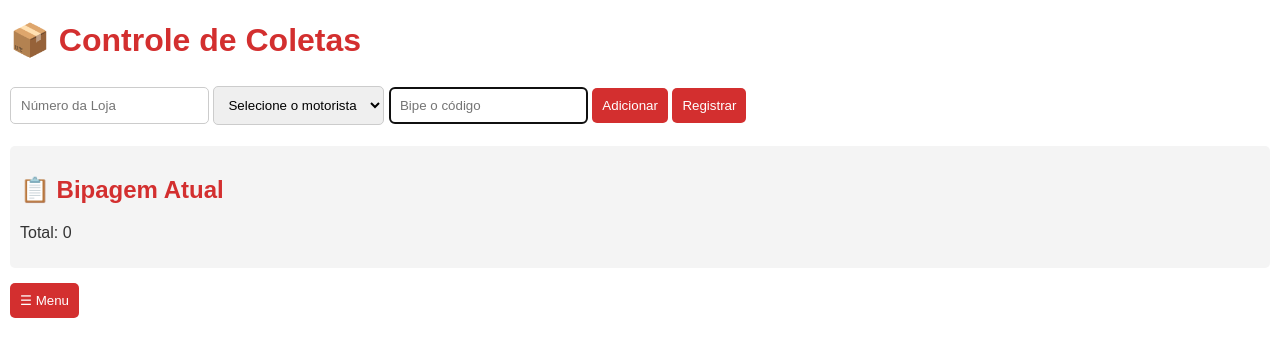
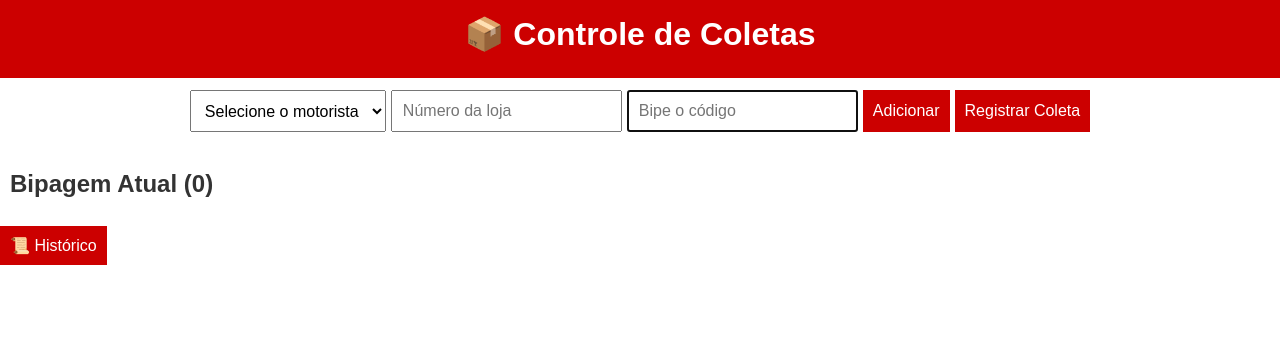
Before and after one commit to jeansantos997705-png/coleta-oms, a Flask app: page / in a window 1280 px wide. Shown: the top 357 px of the page. Run offline with Flask 3, Linux system fonts and the light colour scheme.

Commit message:
correção

```diff
--- a/static/script.js
+++ b/static/script.js
@@ -1,80 +1,111 @@
 let bipagemAtual = [];
-
-document.getElementById("addBtn").addEventListener("click", adicionarCodigo);
-document.getElementById("codigo").addEventListener("keypress", function(e) {
-    if(e.key === 'Enter') adicionarCodigo();
-});
 
 function adicionarCodigo() {
   const codigoInput = document.getElementById("codigo");
   const codigo = codigoInput.value.trim();
-    const loja = document.getElementById("loja").value.trim();
-    const motorista = document.getElementById("motorista").value;
+  const msg = document.getElementById("mensagem");
 
-    if (!codigo || !loja || !motorista) {
-        alert("Preencha todos os campos!");
+  if (!codigo) {
+    msg.innerText = "Informe um código!";
     return;
   }
 
-    if (!/^.{12}$/.test(codigo)) {
-        alert("O código deve ter 12 caracteres, incluindo o traço (-).");
-        codigoInput.value = "";
+  if (codigo.length !== 12) { // 12 com traço
+    msg.innerText = "Código inválido! Deve ter 12 caracteres.";
     return;
   }
 
-    bipagemAtual.push({codigo, loja, motorista});
-    atualizarListaBipagem();
+  if (bipagemAtual.find(item => item.codigo === codigo)) {
+    msg.innerText = "Código já foi adicionado na coleta atual!";
+    return;
+  }
+
+  const motorista = document.getElementById("motorista").value;
+  const loja = document.getElementById("loja").value.trim();
+
+  if (!motorista || !loja) {
+    msg.innerText = "Selecione motorista e insira a loja!";
+    return;
+  }
+
+  bipagemAtual.push({ codigo, motorista, loja });
+  atualizarBipagem();
   codigoInput.value = "";
   codigoInput.focus();
+  msg.innerText = "";
 }
 
-function atualizarListaBipagem() {
+function atualizarBipagem() {
   const lista = document.getElementById("lista-bipagem");
   lista.innerHTML = "";
   bipagemAtual.forEach(item => {
     const li = document.createElement("li");
-        li.textContent = `${item.loja} - ${item.motorista}: ${item.codigo}`;
+    li.textContent = `${item.codigo} - ${item.loja} - ${item.motorista}`;
     lista.appendChild(li);
   });
   document.getElementById("contador").innerText = bipagemAtual.length;
 }
 
 async function registrar() {
-    if(bipagemAtual.length === 0) return alert("Nenhum código para registrar!");
+  if (!bipagemAtual.length) return;
+
   const resp = await fetch("/registrar", {
     method: "POST",
-        headers: {"Content-Type": "application/json"},
+    headers: { "Content-Type": "application/json" },
     body: JSON.stringify(bipagemAtual)
   });
+
   const data = await resp.json();
-    alert(data.mensagem);
+  document.getElementById("mensagem").innerText = data.mensagem;
   bipagemAtual = [];
-    atualizarListaBipagem();
-    atualizarHistorico();
+  atualizarBipagem();
 }
 
-async function atualizarHistorico() {
+// ---------- Histórico ----------
+async function abrirHistorico() {
+  document.getElementById("main-page").classList.add("hidden");
+  document.getElementById("historico-page").classList.remove("hidden");
+
   const resp = await fetch("/listar");
   const dados = await resp.json();
-    const lista = document.getElementById("lista-historico");
+
+  const agrupados = {};
+
+  dados.forEach(item => {
+    const chave = `${item.motorista}|${item.loja}|${item.data}`;
+    if (!agrupados[chave]) agrupados[chave] = [];
+    agrupados[chave].push(item.codigo);
+  });
+
+  const historicoLista = document.getElementById("historico-lista");
+  historicoLista.innerHTML = "";
+
+  for (const key in agrupados) {
+    const [motorista, loja, data] = key.split("|");
+    const quantidade = agrupados[key].length;
+
+    const div = document.createElement("div");
+    div.classList.add("coleta-item");
+    div.innerHTML = `<strong>${motorista}</strong> - Loja: ${loja} - ${data} - Pedidos: ${quantidade}`;
+    div.onclick = () => mostrarPedidosDetalhes(agrupados[key]);
+    historicoLista.appendChild(div);
+  }
+}
+
+function mostrarPedidosDetalhes(codigos) {
+  const detalhes = document.getElementById("pedidos-detalhes");
+  const lista = document.getElementById("pedidos-lista");
   lista.innerHTML = "";
-    dados.forEach(item => {
+  codigos.forEach(c => {
     const li = document.createElement("li");
-        li.textContent = `${item.data} - ${item.motorista} - Loja ${item.loja} (${item.codigo})`;
+    li.textContent = c;
     lista.appendChild(li);
   });
+  detalhes.classList.remove("hidden");
 }
 
-document.getElementById("menuBtn").addEventListener("click", () => {
-    document.getElementById("menu").classList.remove("hidden");
-});
-
-function fecharMenu() {
-    document.getElementById("menu").classList.add("hidden");
+function fecharHistorico() {
+  document.getElementById("historico-page").classList.add("hidden");
+  document.getElementById("main-page").classList.remove("hidden");
+  document.getElementById("pedidos-detalhes").classList.add("hidden");
 }
-
-function abrirHistorico() {
-    document.getElementById("historico").classList.remove("hidden");
-    fecharMenu();
-    atualizarHistorico();
-}
--- a/static/style.css
+++ b/static/style.css
@@ -1,61 +1,73 @@
 body {
   font-family: Arial, sans-serif;
-    margin: 10px;
+  margin: 0;
+  padding: 0;
   background: #fff;
   color: #333;
 }
 
-h1, h2 {
-    color: #d32f2f;
+header {
+  background: #c00;
+  color: white;
+  text-align: center;
+  padding: 15px;
+}
+
+h1, h2, h3 {
+  margin: 0 0 10px 0;
 }
 
 #form {
-    margin-bottom: 15px;
+  padding: 10px;
+  display: flex;
+  flex-wrap: wrap;
+  gap: 5px;
+  justify-content: center;
 }
 
 input, select, button {
   padding: 10px;
+  margin: 2px 0;
+  font-size: 16px;
+}
+
+#bipagem-atual, #historico-page {
+  padding: 10px;
+}
+
+ul {
+  list-style: none;
+  padding: 0;
+}
+
+li, .coleta-item {
+  background: #f9f9f9;
   margin: 5px 0;
+  padding: 8px;
   border-radius: 5px;
-    border: 1px solid #ccc;
+  cursor: pointer;
+}
+
+.coleta-item:hover {
+  background: #eee;
+}
+
+.hidden {
+  display: none;
 }
 
 button {
-    background-color: #d32f2f;
+  background: #c00;
   color: white;
   border: none;
   cursor: pointer;
 }
 
 button:hover {
-    background-color: #b71c1c;
+  background: #900;
 }
 
-#bipagem-atual, #historico {
-    background: #f4f4f4;
-    padding: 10px;
-    margin-bottom: 10px;
-    border-radius: 5px;
+#historico-lista {
+  max-height: 400px;
+  overflow-y: auto;
 }
-
-#lista-bipagem li, #lista-historico li {
-    background: #fff;
-    padding: 8px;
-    margin-bottom: 4px;
-    border-radius: 5px;
-}
-
-.hidden {
-    display: none;
-}
-
-#menu {
-    position: fixed;
-    top: 0;
-    left: 0;
-    width: 100%;
-    height: 100%;
-    background: rgba(255, 255, 255, 0.95);
-    z-index: 1000;
-    padding: 20px;
-}
--- a/templates/index.html
+++ b/templates/index.html
@@ -1,15 +1,18 @@
 <!DOCTYPE html>
 <html lang="pt-BR">
 <head>
-  <meta charset="UTF-8" />
-  <title>📦 Controle de Coletas</title>
-  <link rel="stylesheet" href="/static/style.css" />
+  <meta charset="UTF-8">
+  <meta name="viewport" content="width=device-width, initial-scale=1.0">
+  <title>Controle de Coletas</title>
+  <link rel="stylesheet" href="/static/style.css">
 </head>
 <body>
+  <header>
     <h1>📦 Controle de Coletas</h1>
+  </header>
 
+  <div id="main-page">
     <div id="form">
-    <input type="text" id="loja" placeholder="Número da Loja" />
       <select id="motorista">
         <option value="">Selecione o motorista</option>
         <option value="Silenildo">Silenildo</option>
@@ -22,33 +25,32 @@
         <option value="Dayveson">Dayveson</option>
         <option value="Dalvan">Dalvan</option>
       </select>
+      <input type="text" id="loja" placeholder="Número da loja" />
       <input type="text" id="codigo" placeholder="Bipe o código" autofocus />
-    <button id="addBtn">Adicionar</button>
-    <button onclick="registrar()">Registrar</button>
+      <button onclick="adicionarCodigo()">Adicionar</button>
+      <button onclick="registrar()">Registrar Coleta</button>
     </div>
 
     <p id="mensagem"></p>
 
-  <div id="coletas-container">
     <div id="bipagem-atual">
-      <h2>📋 Bipagem Atual</h2>
+      <h2>Bipagem Atual (<span id="contador">0</span>)</h2>
       <ul id="lista-bipagem"></ul>
-      <p>Total: <span id="contador">0</span></p>
     </div>
 
-    <div id="historico" class="hidden">
-      <h2>📜 Histórico de Coletas</h2>
-      <ul id="lista-historico"></ul>
+    <button id="btn-historico" onclick="abrirHistorico()">📜 Histórico</button>
+  </div>
+
+  <!-- Página de histórico -->
+  <div id="historico-page" class="hidden">
+    <button onclick="fecharHistorico()">← Voltar</button>
+    <h2>Histórico de Coletas</h2>
+    <div id="historico-lista"></div>
+    <div id="pedidos-detalhes" class="hidden">
+      <h3>Pedidos da coleta</h3>
+      <ul id="pedidos-lista"></ul>
     </div>
   </div>
-
-  <div id="menu" class="hidden">
-    <h2>Menu</h2>
-    <button onclick="abrirHistorico()">Histórico</button>
-    <button onclick="fecharMenu()">Fechar</button>
-  </div>
-
-  <button id="menuBtn">☰ Menu</button>
 
   <script src="/static/script.js"></script>
 </body>
```
Lines whose indentation alone changed are shown as unchanged.
